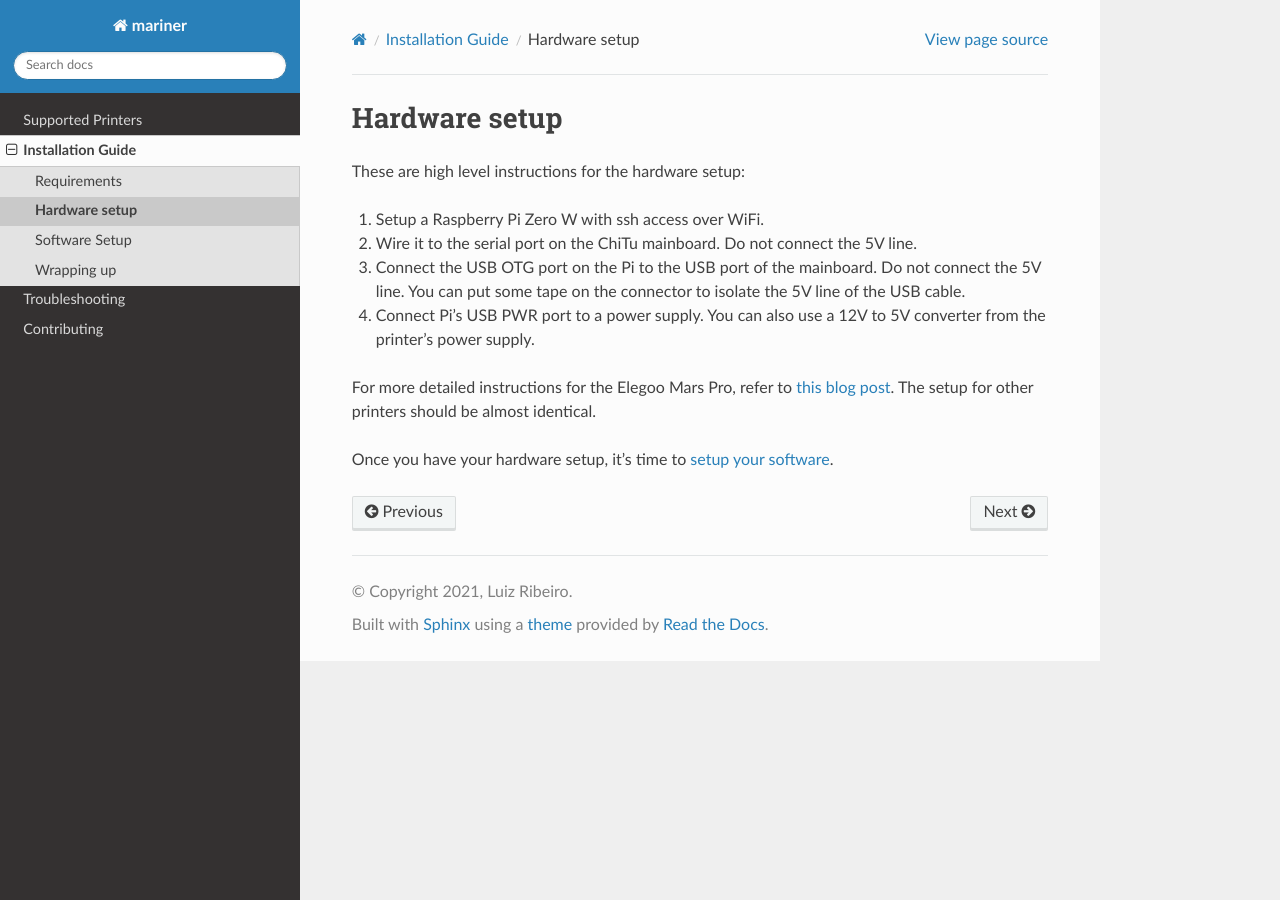
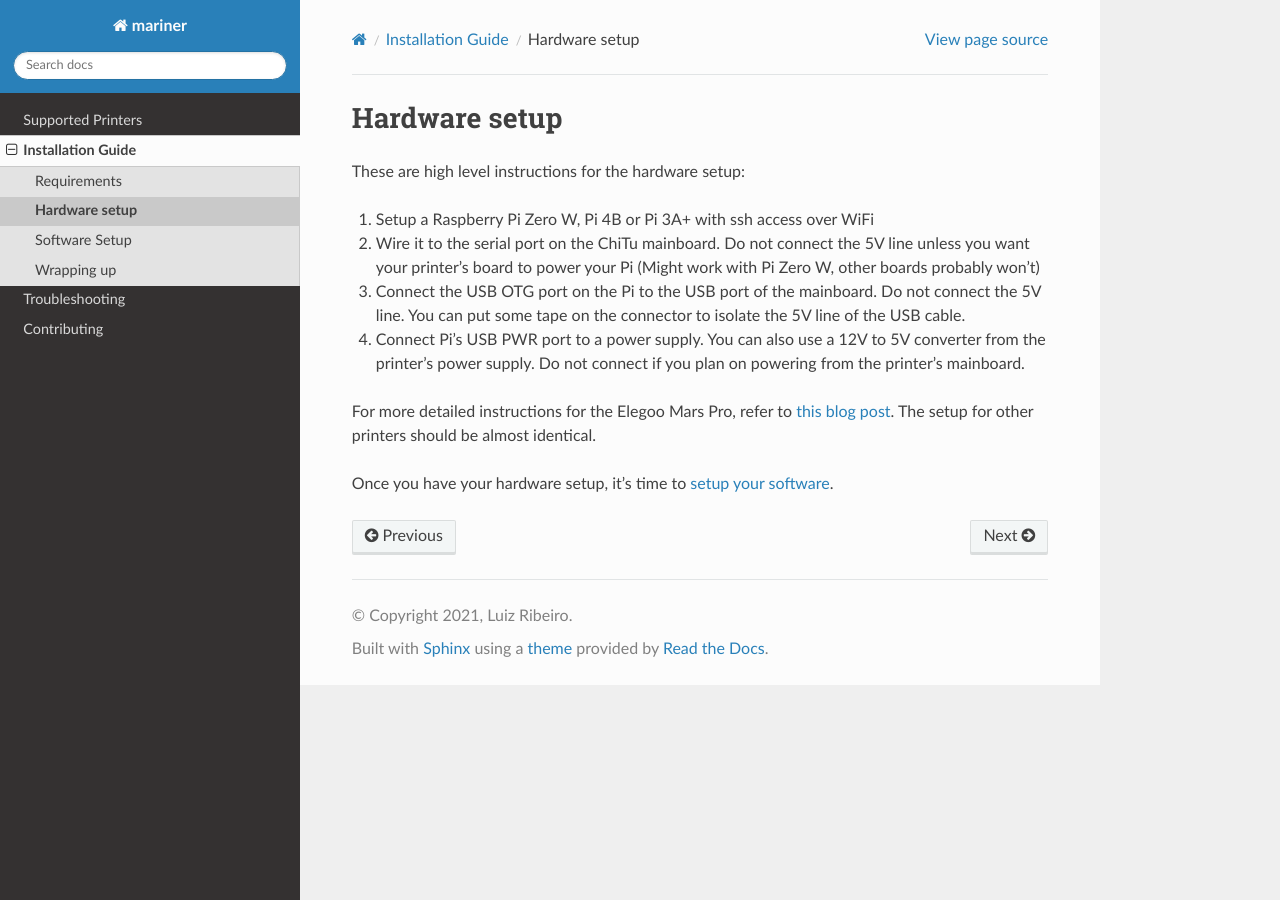
Before and after one commit to luizribeiro/mariner, a Sphinx documentation site: the page built from docs/hardware-setup.rst, in a window 1280 px wide. Built offline with Sphinx 7.4.7 and the Read the Docs theme 2.0.0, drawn with Linux system fonts in a browser that asks for light colours.

Commit message:
Update hardware-setup.rst

```diff
--- a/docs/hardware-setup.rst
+++ b/docs/hardware-setup.rst
@@ -3,14 +3,14 @@ Hardware setup
 
 These are high level instructions for the hardware setup:
 
-1. Setup a Raspberry Pi Zero W with ssh access over WiFi.
+1. Setup a Raspberry Pi Zero W, Pi 4B or Pi 3A+ with ssh access over WiFi
 2. Wire it to the serial port on the ChiTu mainboard. Do not connect the 5V
-   line.
+   line unless you want your printer's board to power your Pi (Might work with Pi Zero W, other boards probably won't)
 3. Connect the USB OTG port on the Pi to the USB port of the mainboard. Do
    not connect the 5V line. You can put some tape on the connector to
    isolate the 5V line of the USB cable.
 4. Connect Pi's USB PWR port to a power supply. You can also use a 12V to 5V
-   converter from the printer's power supply.
+   converter from the printer's power supply. Do not connect if you plan on powering from the printer's mainboard.
 
 For more detailed instructions for the Elegoo Mars Pro, refer to `this blog post
 <https://l9o.dev/posts/controlling-an-elegoo-mars-pro-remotely/>`_. The setup
```
